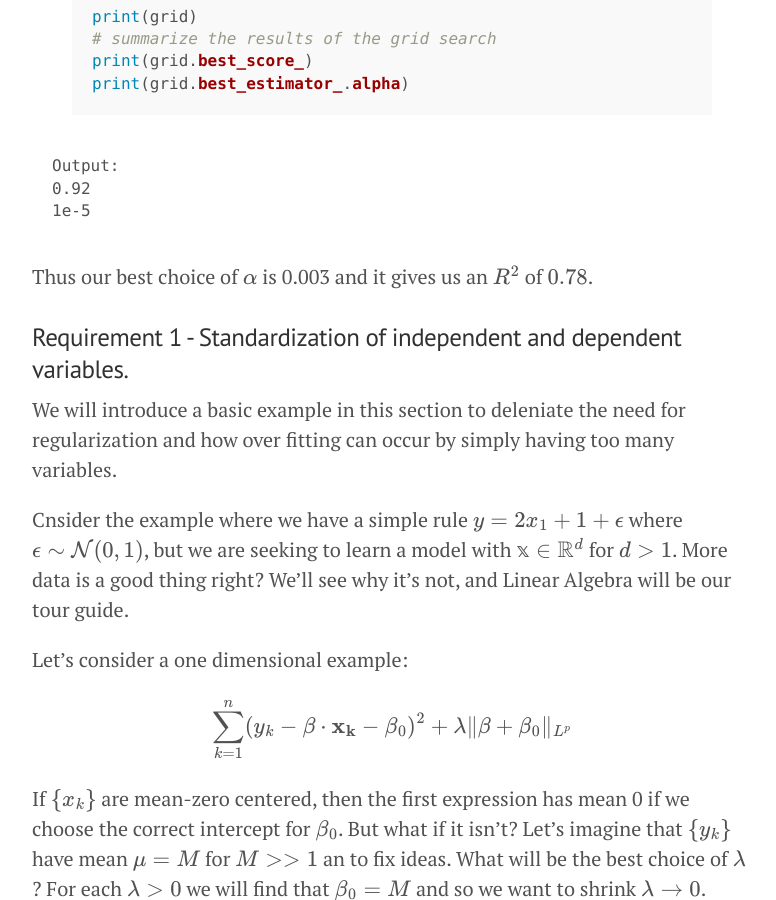
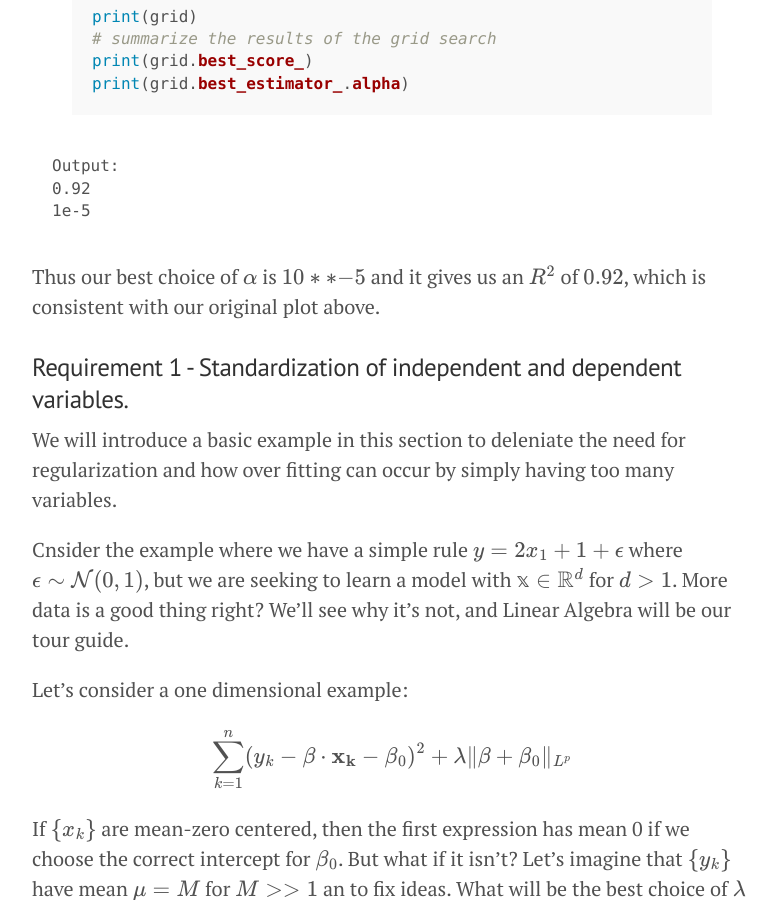
Before and after one commit to doriang102/doriang102.github.io, a Jekyll site: the page built from _posts/2017-10-13-model-selection,-regularization,-and-evaluation.md, in a window 1280 px wide and 900 px high, scrolled down 6673 px. Shown: the whole window, without its empty margins (248-1024 px from the left). Built offline with Jekyll 4.4.1, drawn with Linux system fonts in a browser that asks for light colours; our own code applies the rules of GitHub Pages for plain Markdown files; formulas are drawn with MathJax 3.

Commit message:
Update 2017-10-13-model-selection,-regularization,-and-evaluation.md

````diff
--- a/_posts/2017-10-13-model-selection,-regularization,-and-evaluation.md
+++ b/_posts/2017-10-13-model-selection,-regularization,-and-evaluation.md
@@ -146,7 +146,7 @@
 1e-5
 ```
 
-Thus our best choice of $$\alpha$$ is 0.003 and it gives us an $$R^2$$ of $$0.78$$.
+Thus our best choice of $$\alpha$$ is $$10**{-5}$$ and it gives us an $$R^2$$ of $$0.92$$, which is consistent with our original plot above.
 
 ### Requirement 1 - Standardization of independent and dependent variables.
 
````
